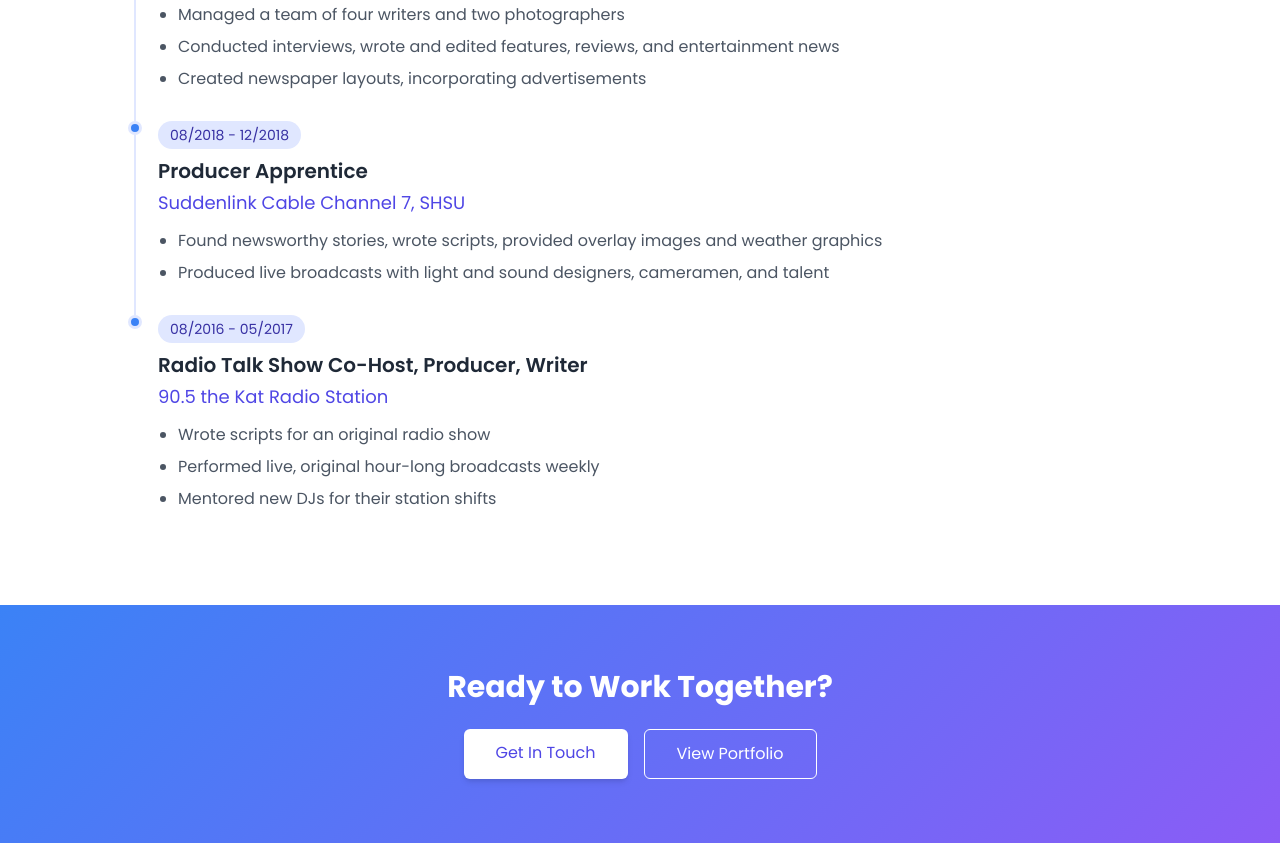
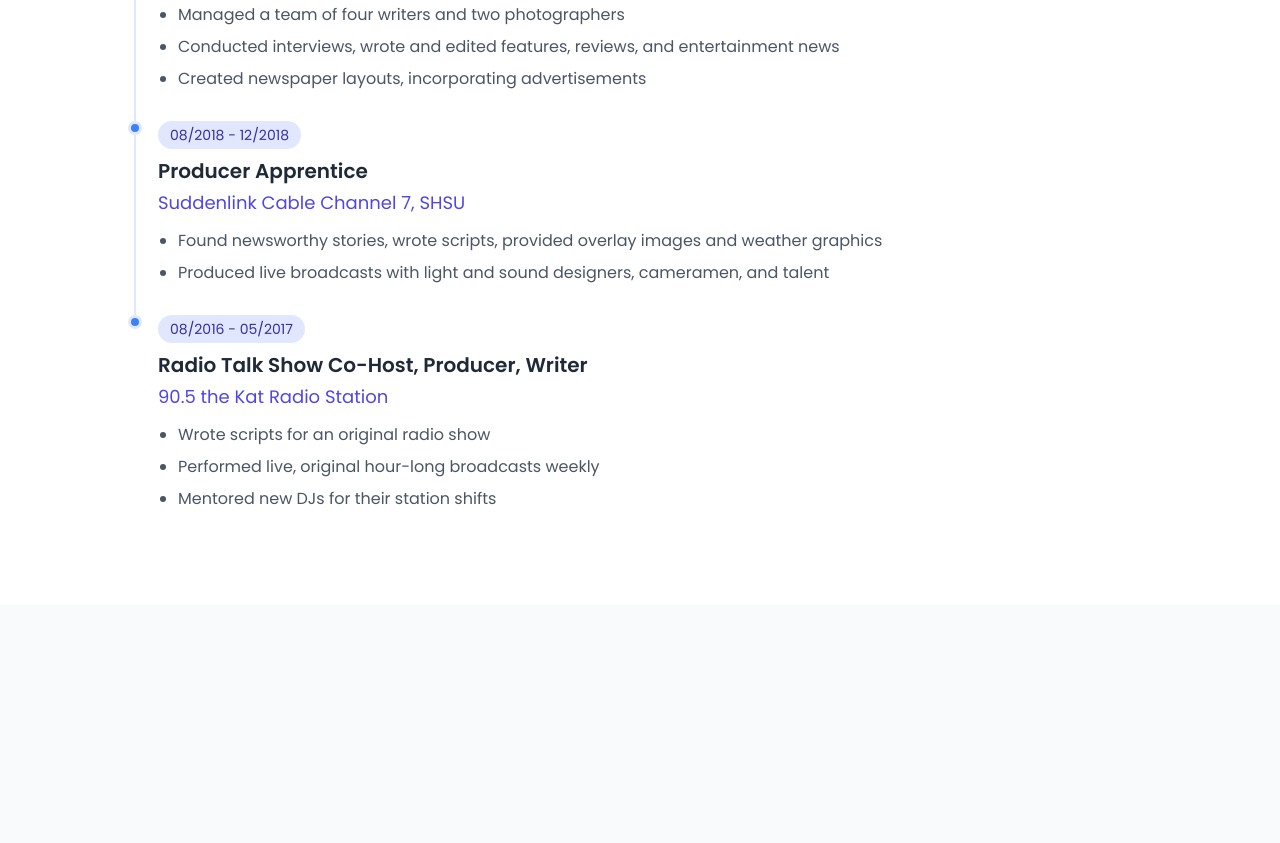
Before and after one commit to TeslaCadena/resumesuperpage.index, a plain HTML site: page index.html in a window 1280 px wide. Shown: the part 1303-2146 px from the top of the page. After the commit the page ends 1908 px from the top, so only its background shows below. Drawn offline with nearby package versions, Linux system fonts and the light colour scheme.

Commit message:
Update index.html

```diff
--- a/index.html
+++ b/index.html
@@ -356,18 +356,6 @@
         </div>
     </section>
 
-    <!-- Call to Action (optional; keep or remove based on your global footer placement) -->
-    <section class="py-16 gradient-bg">
-        <div class="container mx-auto px-4 text-center">
-            <h2 class="text-3xl font-bold text-white mb-6">Ready to Work Together?</h2>
-
-            <div class="flex justify-center space-x-4">
-                <a href="index.html#contact" class="px-8 py-3 bg-white text-indigo-600 rounded-md hover:bg-gray-100 transition shadow-md">Get In Touch</a>
-                <a href="index.html#portfolio" class="px-8 py-3 border border-white text-white rounded-md hover:bg-indigo-700 transition">View Portfolio</a>
-            </div>
-        </div>
-    </section>
-
     <script>
         // Resume Tabs (header/nav JS removed)
         const resumeTabs = document.querySelectorAll('.resume-tab');
```
